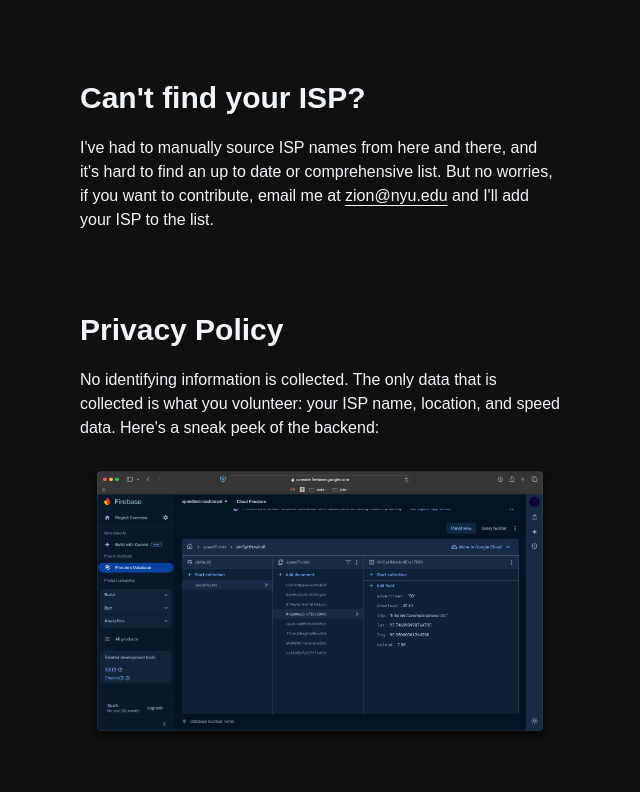
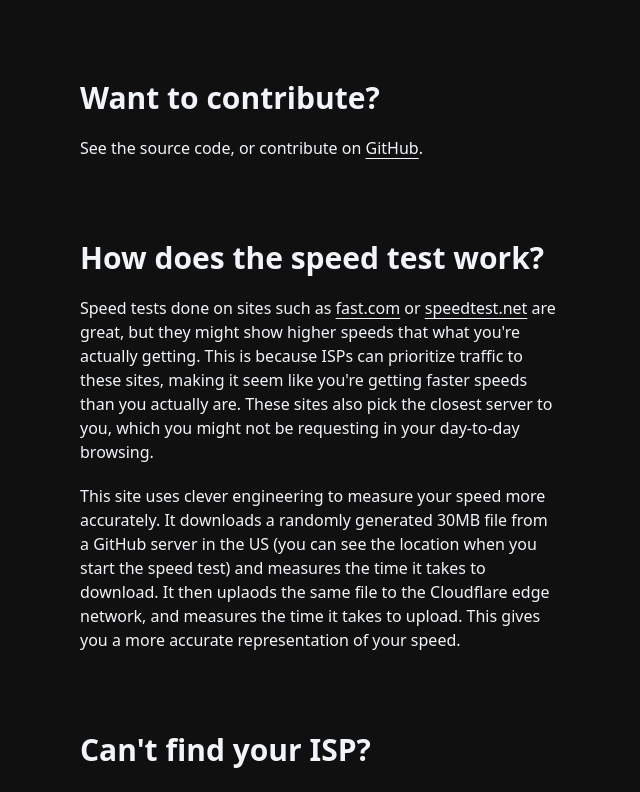
Before and after one commit to zion-off/speedtest-dashboard, a Next.js app: page /about in a window 1280 px wide. Shown: the top 792 px of the page, without its empty margins (0-640 px from the left). Built offline with nearby package versions, Linux system fonts and the light colour scheme.

Commit message:
updated fonts and readme

```diff
--- a/app/about/page.tsx
+++ b/app/about/page.tsx
@@ -19,25 +19,71 @@ const Section = ({
 const page = () => {
   return (
     <div className="text-slate-100 p-10 md:p-20 flex flex-col gap-20 md:w-1/2">
+      <Section title="Want to contribute?">
+        <p>
+          See the source code, or contribute on{" "}
+          <a
+            href="https://github.com/zion-off/speedtest-dashboard"
+            className="underline underline-offset-4"
+          >
+            GitHub
+          </a>
+          .
+        </p>
+      </Section>
+      <Section title="How does the speed test work?">
+        <div className="flex flex-col gap-5">
+          <p>
+            Speed tests done on sites such as{" "}
+            <a href="https://fast.com" className="underline underline-offset-4">
+              fast.com
+            </a>{" "}
+            or{" "}
+            <a
+              href="https://speedtest.net"
+              className="underline underline-offset-4"
+            >
+              speedtest.net
+            </a>{" "}
+            are great, but they might show higher speeds that what you're
+            actually getting. This is because ISPs can prioritize traffic to
+            these sites, making it seem like you're getting faster speeds than
+            you actually are. These sites also pick the closest server to you,
+            which you might not be requesting in your day-to-day browsing.
+          </p>
+          <p>
+            This site uses clever engineering to measure your speed more
+            accurately. It downloads a randomly generated 30MB file from a
+            GitHub server in the US (you can see the location when you start the
+            speed test) and measures the time it takes to download. It then
+            uplaods the same file to the Cloudflare edge network, and measures
+            the time it takes to upload. This gives you a more accurate
+            representation of your speed.
+          </p>
+        </div>
+      </Section>
       <Section title="Can't find your ISP?">
         <p>
           I've had to manually source ISP names from here and there, and it's
-          hard to find an up to date or comprehensive list. But no worries, if you want to contribute, email me at{" "}
-          <a href="mailto:zion@nyu.edu" className="underline underline-offset-4">zion@nyu.edu</a> and I'll add your ISP
-          to the list.
+          hard to find an up to date or comprehensive list. But no worries, if
+          you want to contribute, email me at{" "}
+          <a
+            href="mailto:zion@nyu.edu"
+            className="underline underline-offset-4"
+          >
+            zion@nyu.edu
+          </a>{" "}
+          and I'll add your ISP to the list.
         </p>
       </Section>
       <Section title="Privacy Policy">
         <p>
-          No identifying information is collected. The only data that is collected is what you  volunteer: your ISP name, location, and speed data. Here's a sneak peek of the backend:
+          No identifying information is collected. The only data that is
+          collected is what you volunteer: your ISP name, location, and speed
+          data. Here's a sneak peek of the backend:
         </p>
-        <div >
-        <Image
-            src="/firebase.png"
-            alt="Firebase"
-            width={600}
-            height={300}
-          />
+        <div>
+          <Image src="/firebase.png" alt="Firebase" width={600} height={300} />
         </div>
       </Section>
     </div>
--- a/app/globals.css
+++ b/app/globals.css
@@ -20,7 +20,6 @@
 body {
   color: var(--foreground);
   background: var(--background);
-  font-family: Arial, Helvetica, sans-serif;
 }
 
 @layer utilities {
--- a/app/layout.tsx
+++ b/app/layout.tsx
@@ -1,5 +1,17 @@
 import type { Metadata } from "next";
+import localFont from "next/font/local";
 import "./globals.css";
+
+const geistSans = localFont({
+  src: "./fonts/GeistVF.woff",
+  variable: "--font-geist-sans",
+  weight: "100 900",
+});
+const geistMono = localFont({
+  src: "./fonts/GeistMonoVF.woff",
+  variable: "--font-geist-mono",
+  weight: "100 900",
+});
 
 export const metadata: Metadata = {
   title: "Dhaka Speed Test",
@@ -13,11 +25,7 @@ export default function RootLayout({
 }>) {
   return (
     <html lang="en">
-      <body
-        className={`antialiased`}
-      >
-        {children}
-      </body>
+      <body className={`${geistSans.variable} ${geistMono.variable} antialiased`}>{children}</body>
     </html>
   );
 }
```
